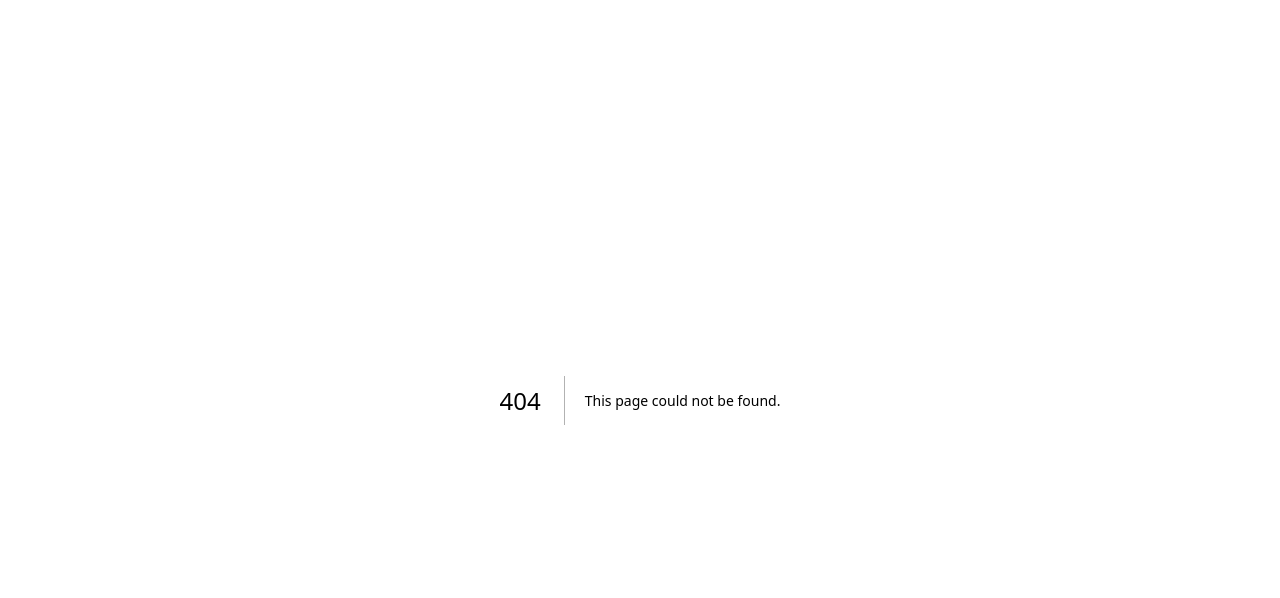
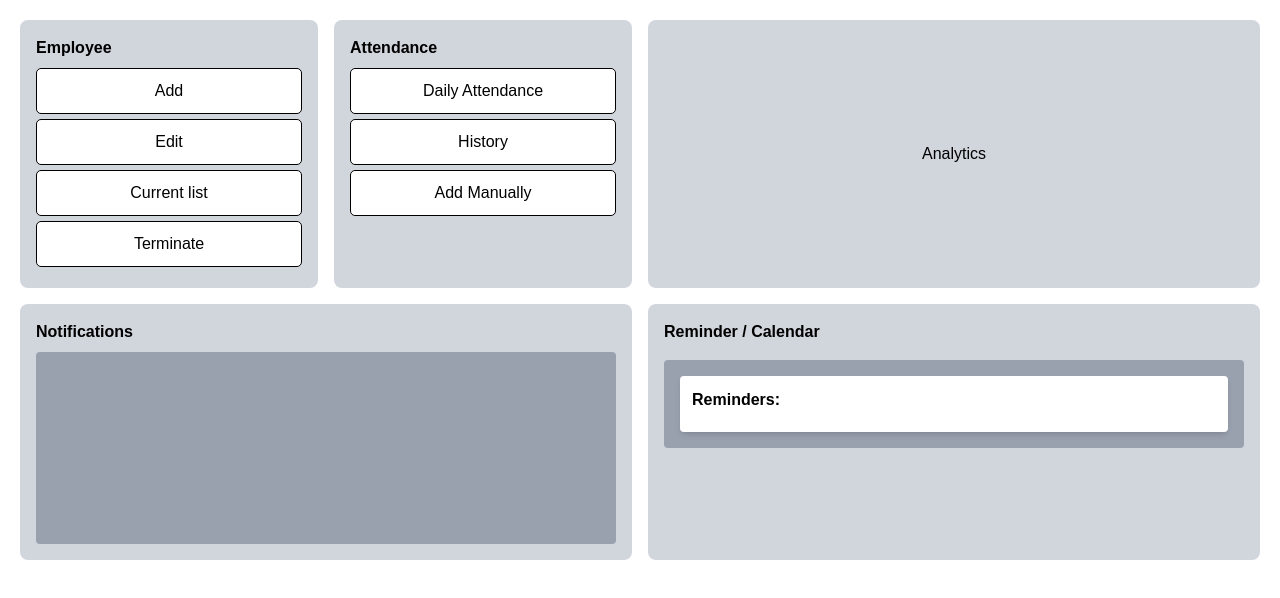
Before and after one commit to buddhika-development/wijesundara-erp-internal-system-client, a Next.js app: page /HR-home in a window 1280 px wide. Before the commit this address had no page. Shown: the top 598 px of the page. Built offline with nearby package versions, Linux system fonts and the light colour scheme.

Commit message:
Create Home page layout with sections for Employee, Attendance, Analytics, Notifications, and Reminders

```diff
--- a/package.json
+++ b/package.json
@@ -14,6 +14,7 @@
     "next": "15.2.1",
     "nodemon": "^3.1.9",
     "react": "^19.0.0",
+    "react-calendar": "^5.1.0",
     "react-dom": "^19.0.0"
   },
   "devDependencies": {
--- /dev/null
+++ b/src/app/HR-home/page.js
@@ -0,0 +1,79 @@
+"use client";
+import { useState, useEffect } from "react";
+import { useRouter } from "next/navigation";
+import dynamic from 'next/dynamic';
+import "react-calendar/dist/Calendar.css";
+
+
+export default function Home() {
+  const router = useRouter();
+
+  return (
+    <div className="min-h-screen bg-white p-5">
+      <div className="grid grid-cols-12 gap-4 mb-4">
+        {/* Employee Section */}
+        <div className="bg-gray-300 p-4 rounded-lg col-span-3">
+          <h2 className="font-bold mb-2 text-black">Employee</h2>
+          <button className="btn-light" onClick={() => router.push('/HRemployee/add')}>Add</button>
+          <button className="btn-light" onClick={() => router.push('/HRemployee/edit')}>Edit</button>
+          <button className="btn-light" onClick={() => router.push('/HRemployee/list')}>Current list</button>
+          <button className="btn-light" onClick={() => router.push('/HRemployee/terminate')}>Terminate</button>
+        </div>
+
+        {/* Attendance Section */}
+        <div className="bg-gray-300 p-4 rounded-lg col-span-3">
+          <h2 className="font-bold mb-2 text-black">Attendance</h2>
+          <button className="btn-light" onClick={() => router.push('/HRattendance/daily')}>Daily Attendance</button>
+          <button className="btn-light" onClick={() => router.push('/HRattendance/history')}>History</button>
+          <button className="btn-light" onClick={() => router.push('/HRattendance/add')}>Add Manually</button>
+        </div>
+
+        {/* Analytics Section */}
+        <div className="bg-gray-300 p-4 rounded-lg col-span-6 flex items-center justify-center">
+          <button className="btn-dark text-black w-full" onClick={() => router.push('/HRanalytics')}>Analytics</button>
+        </div>
+      </div>
+
+
+      {/* Second row */}
+      <div className="grid grid-cols-12 gap-4">
+        {/* Notifications */}
+        <div className="bg-gray-300 p-4 rounded-lg col-span-6">
+          <h2 className="font-bold mb-2 text-black">Notifications</h2>
+          <div className="h-48 bg-gray-400 rounded"></div>
+        </div>
+
+        {/* Calendar and Reminders */}
+        <div className="bg-gray-300 p-4 rounded-lg col-span-6">
+          <h2 className="font-bold mb-2 text-black">Reminder / Calendar</h2>
+          <div className="mt-4 bg-gray-400 p-4 rounded flex gap-4">
+
+            {/* Reminders */}
+            <div className="flex-1 p-3 bg-white rounded shadow-md text-black">
+              <h3 className="text-black font-bold mb-2">Reminders:</h3>
+            </div>
+          </div>
+        </div>
+      </div>
+
+      {/* Styling */}
+      <style jsx>{`
+        .btn-light {
+          display: block;
+          width: 100%;
+          background-color: white;
+          color: black;
+          border: 1px solid black;
+          padding: 10px;
+          margin: 5px 0;
+          border-radius: 5px;
+          text-align: center;
+          cursor: pointer;
+        }
+        .btn-light:hover {
+          background-color: #e0e0e0;
+        }
+      `}</style>
+    </div>
+  );
+}
```
Also changed, not shown: 1 other file (tests, documents, lock files or other folders).
